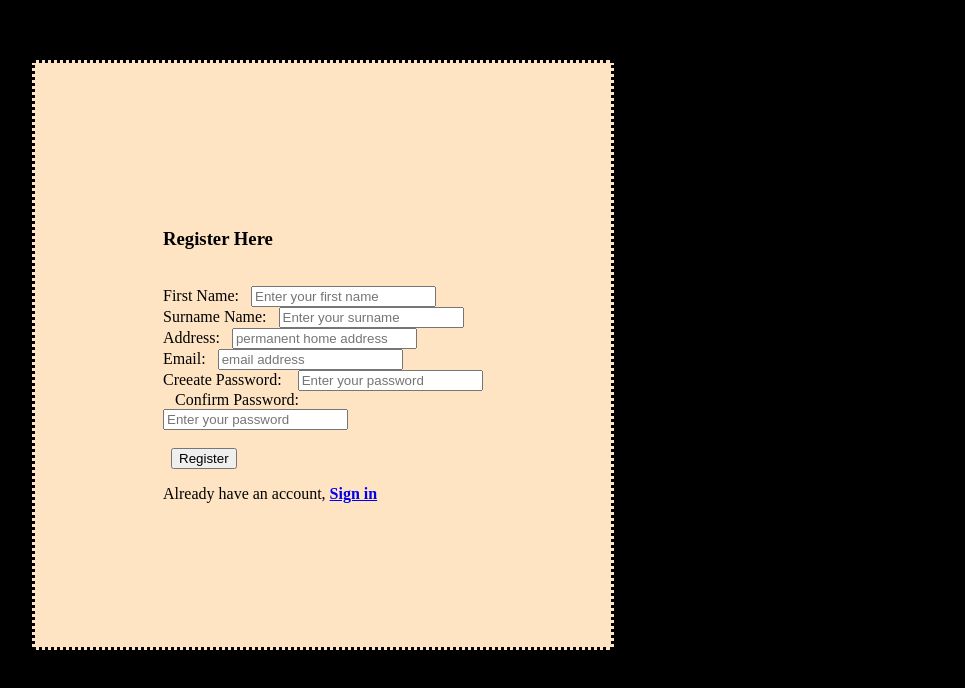
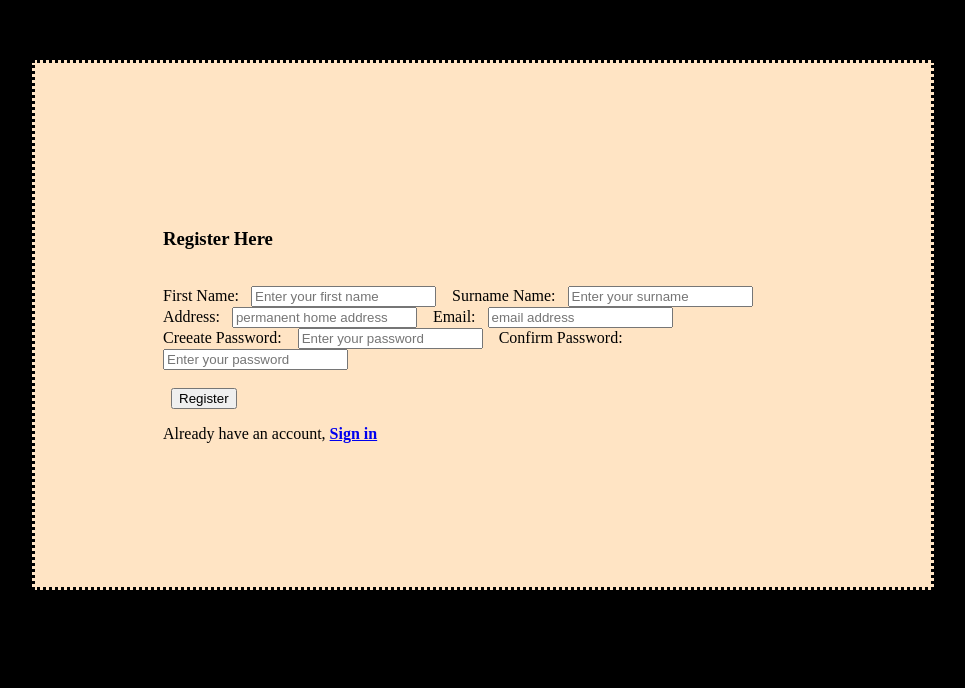
Before and after one commit to sundayfagbuaro/Q3_Jenkins_Pipeline_to_Deploy_Container_On_Docker, a plain HTML site: page register.html in a window 1280 px wide. Shown: the part 196-884 px from the top of the page, without its empty margins (232-1197 px from the left). Drawn offline with Linux system fonts and the light colour scheme.

Commit message:
test updates

```diff
--- a/project.css
+++ b/project.css
@@ -1,10 +1,11 @@
 #div1 {
+    object-position: center;
     background-color: bisque;
     padding: 10%;
     margin: 20%;
     border-style: dotted;
     border-color: black;
-    width: 25%;
+    width: 50%;
     height: 10%;
 }
 
@@ -19,7 +20,7 @@
 }
 
 body {
+    object-position: center;
     background-color: black;
     width: 100%;
-    height: 100%;
 }
--- a/register.html
+++ b/register.html
@@ -1,6 +1,6 @@
 <!DOCTYPE html>
 <head>
-    <title>Testing Declarative Pipeline</title>
+    <title>Registeration Page</title>
     <link rel="stylesheet" href="project.css">
 </head>
 <body>
```
Also changed, not shown: index.html (+2 -1 lines), login.html (+1 -1 lines).
